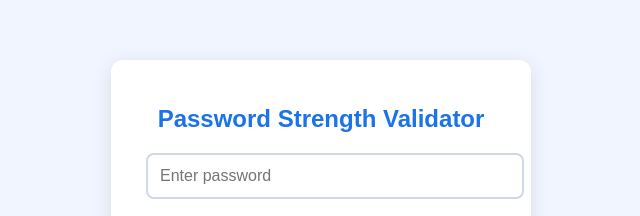
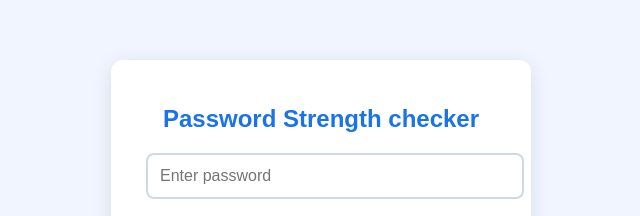
Before and after one commit to onepunchman454/password-validator, a plain HTML site: page index.html in a window 1280 px wide. Shown: the part 145-361 px from the top of the page, 319-959 px from the left. Drawn offline with Linux system fonts and the light colour scheme.

Commit message:
Update index.html

```diff
--- a/index.html
+++ b/index.html
@@ -9,7 +9,7 @@
 <body>
 
     <div class="container">
-        <h2>Password Strength Validator</h2>
+        <h2>Password Strength checker</h2>
 
         <input type="password" id="password" placeholder="Enter password">
 
```
